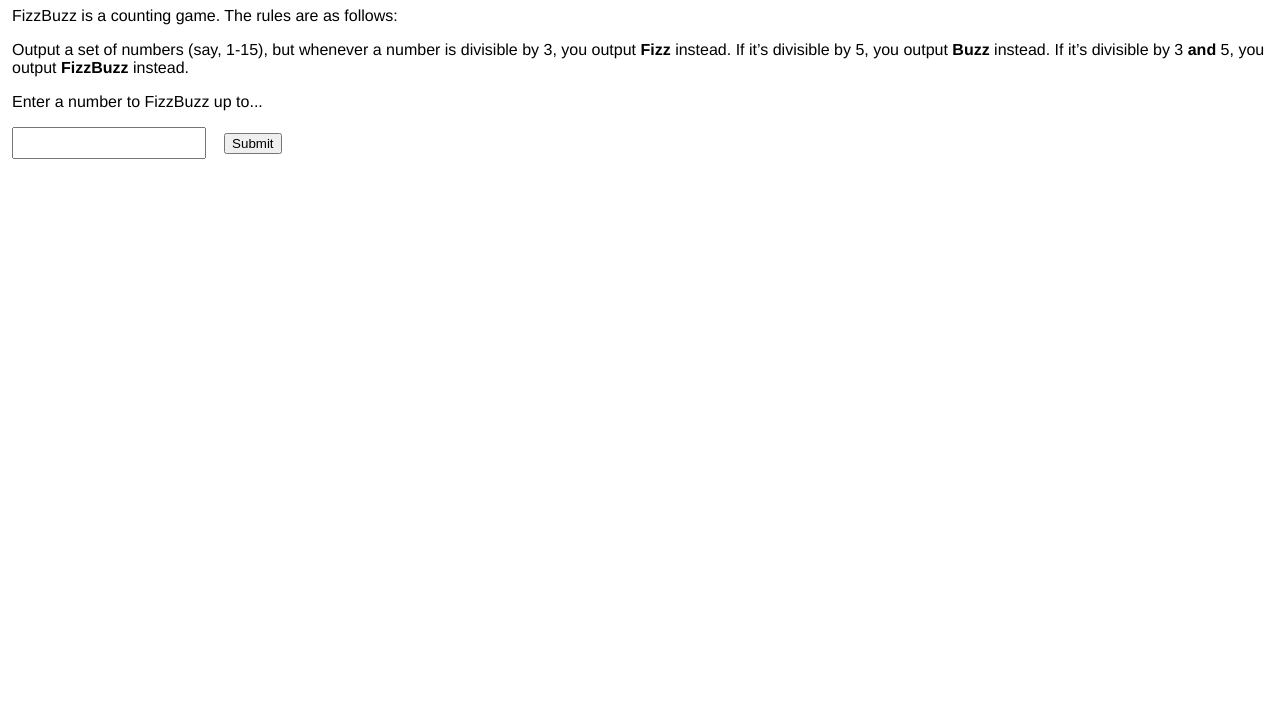
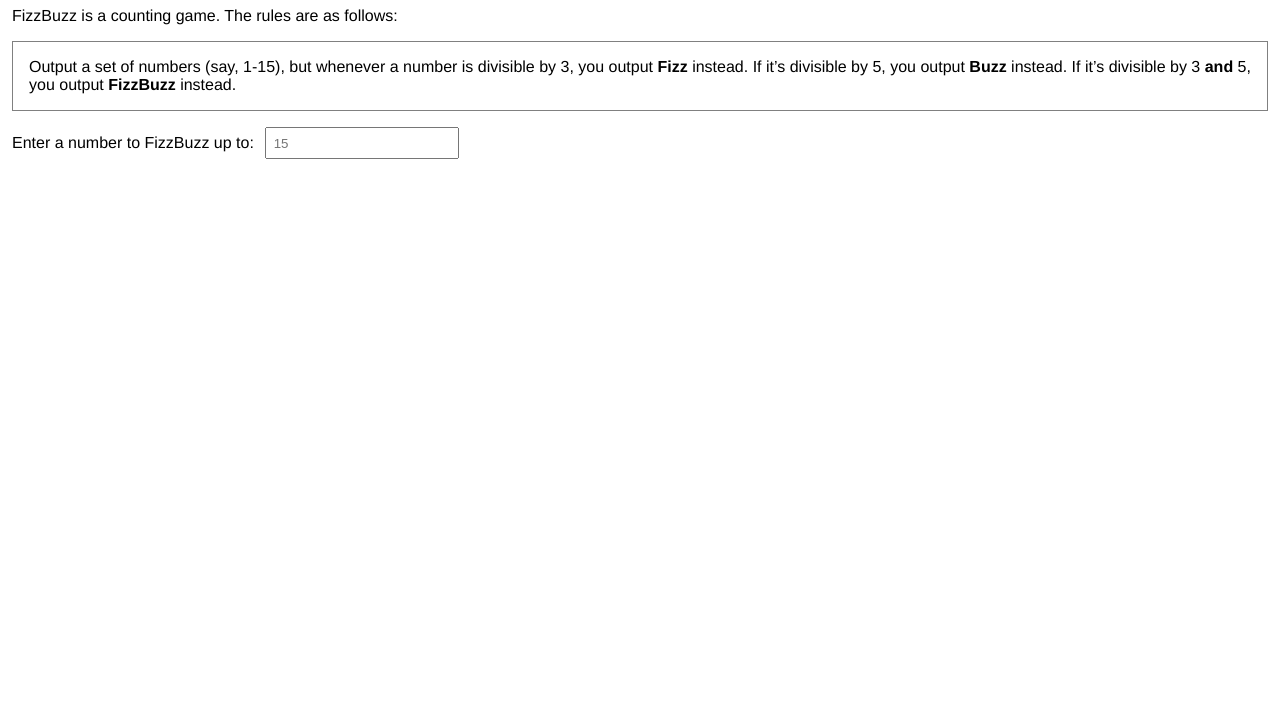
Before and after one commit to billgathen/fizzbuzz-js, a website: page src/html/index.html in a window 1280 px wide. Shown: the part 85-800 px from the top of the page. Drawn offline with nearby package versions, Linux system fonts and the light colour scheme; files that its build step writes are made by us from their sources.

Commit message:
Move join from displayHandler to fizzbuzzUpTo. Clean up page layout.

```diff
--- a/src/html/index.html
+++ b/src/html/index.html
@@ -2,6 +2,7 @@
 <html lang="en">
 <head>
   <meta charset="UTF-8">
+  <meta name="viewport" content="width=device-width, initial-scale=1">
   <title>FizzBuzz</title>
   <link rel="stylesheet" href="styles/main.min.css">
 </head>
@@ -10,12 +11,13 @@
   <p>
     FizzBuzz is a counting game. The rules are as follows:
   </p>
-  <p>
+  <p class="explanation">
     Output a set of numbers (say, 1-15), but whenever a number is divisible by 3, you output <strong>Fizz</strong> instead. If it’s divisible by 5, you output <strong>Buzz</strong> instead. If it’s divisible by 3 <strong>and</strong> 5, you output <strong>FizzBuzz</strong> instead.
   </p>
-  <p>Enter a number to FizzBuzz up to...</p>
-  <input type="text" id="max">
-  <input type="submit" id="submit">
+  <p>
+    Enter a number to FizzBuzz up to:
+    <input type="text" id="max" placeholder="15">
+  </p>
   <div id="display"> </div>
 </body>
 <script src="scripts/main.min.js"></script>
--- a/src/scripts/events.js
+++ b/src/scripts/events.js
@@ -10,7 +10,7 @@ function calcHandler(e) {
 
 function displayHandler(e) {
   'use strict';
-  var result = e.detail.join(', '),
+  var result = e.detail,
     resultNode = document.createTextNode(result),
     displayNode = qs('#display'),
     oldVal = displayNode.firstChild;
--- a/src/scripts/fizzbuzz.js
+++ b/src/scripts/fizzbuzz.js
@@ -12,5 +12,5 @@ function fizzbuzzUpTo(max) {
       result.push(i.toString());
     }
   }
-  return result;
+  return result.join(', ');
 }
--- a/src/styles/main.scss
+++ b/src/styles/main.scss
@@ -5,10 +5,12 @@ body {
 
 input[type=text] {
   padding: 0.5em;
+  margin-left: 0.5em;
 }
 
-input[type=submit] {
-  margin-left: 1em;
+.explanation {
+  border: 1px solid gray;
+  padding: 1em;
 }
 
 #display {
```
